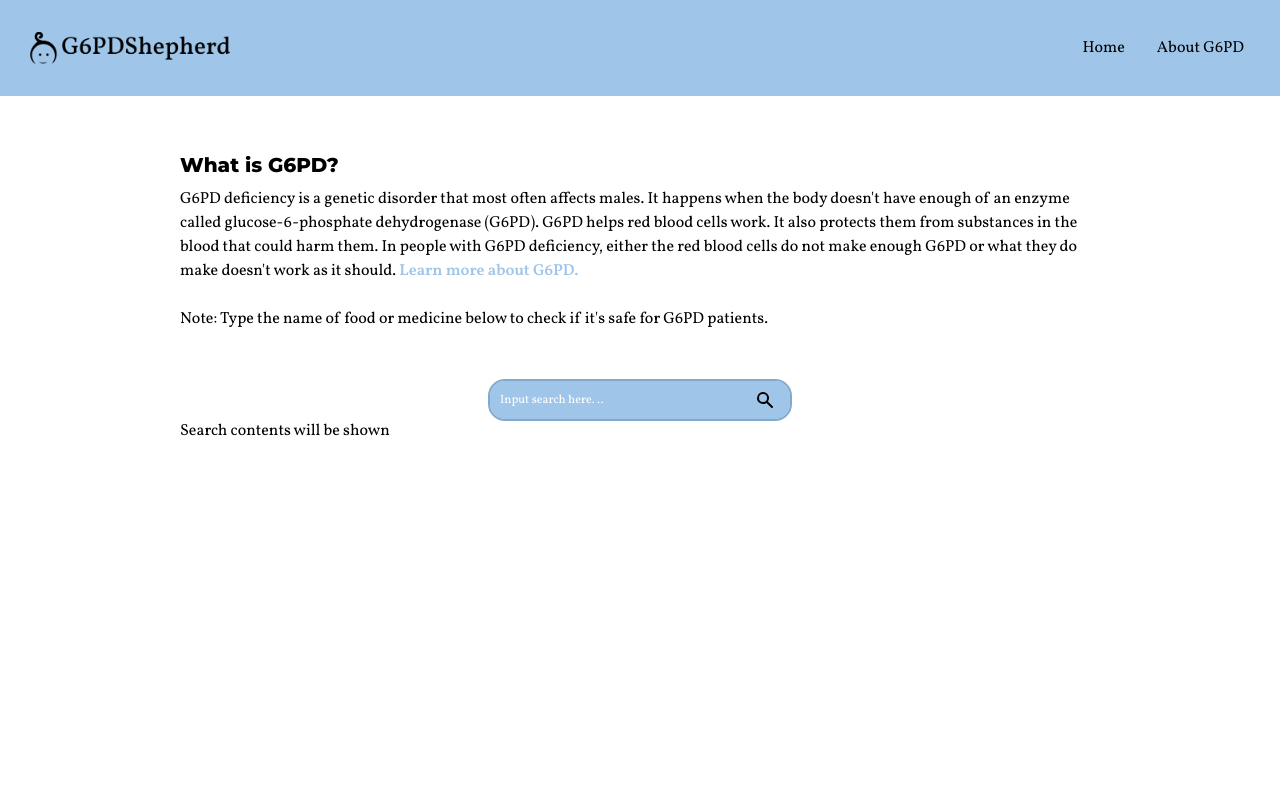
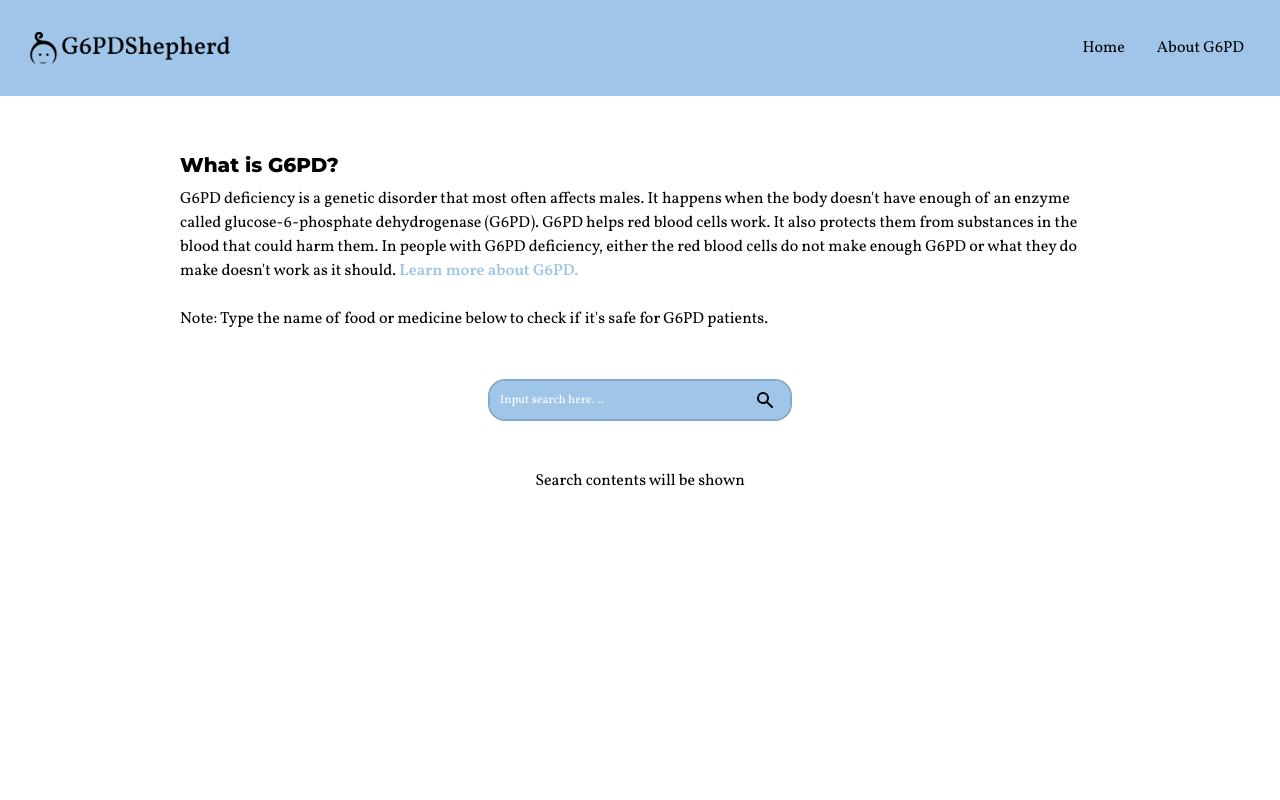
Before and after one commit to odycy21/G6PD-Shepherd, a React (Vite) app: page / in a window 1280 px wide. Shown: the top 800 px of the page. Built offline with nearby package versions, Linux system fonts and the light colour scheme; a web font is replaced by a local one.

Commit message:
creacted content component 6

```diff
--- a/src/Home.jsx
+++ b/src/Home.jsx
@@ -20,15 +20,17 @@ const Home = () => {
                     <br /> <br />
 
                     Note: Type the name of food or medicine below to check if it's safe for G6PD patients.
+
+                    <div className='flex justify-center'>
+                        <Searchbar/>
+                    </div>
+
+                    <div className='my-[50px] flex justify-center'>
+                        <MainContainer/>
+                    </div>
                 </p>
 
-                <div>
-                    <Searchbar/>
-                </div>
 
-                <div>
-                    <MainContainer/>
-                </div>
             </div>
 
 
```
